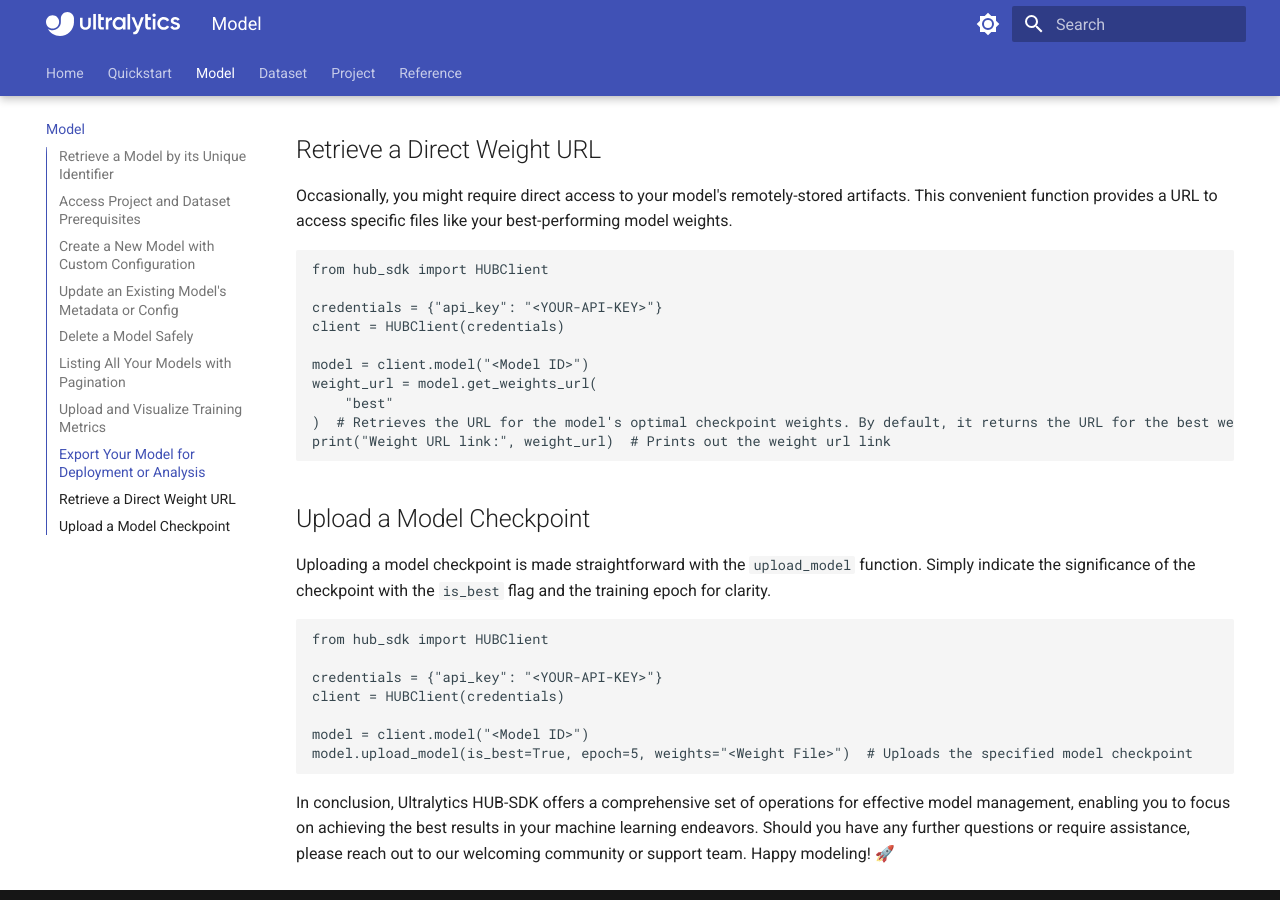
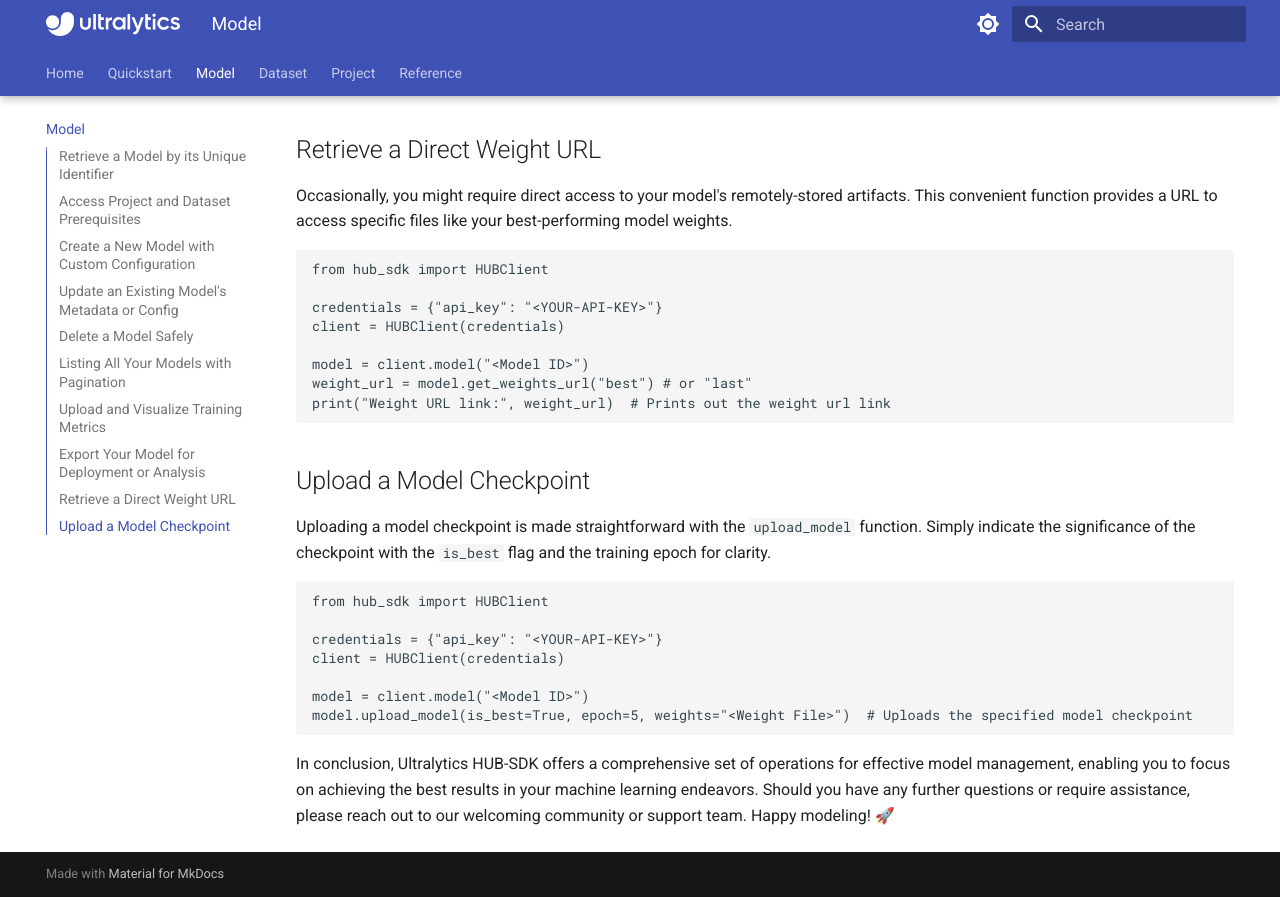
Before and after one commit to ultralytics/hub-sdk, an MkDocs documentation site: the page built from docs/model.md, in a window 1280 px wide and 900 px high, scrolled down 3549 px. Built offline with MkDocs 1.6.1 and Material for MkDocs 9.7.7, drawn with Linux system fonts in a browser that asks for light colours.

Commit message:
Update model.md

````diff
--- a/docs/model.md
+++ b/docs/model.md
@@ -159,9 +159,7 @@
 client = HUBClient(credentials)
 
 model = client.model("<Model ID>")
-weight_url = model.get_weights_url(
-    "best"
-)  # Retrieves the URL for the model's optimal checkpoint weights. By default, it returns the URL for the best weights. To obtain the most recent weights, specify 'last.
+weight_url = model.get_weights_url("best") # or "last"
 print("Weight URL link:", weight_url)  # Prints out the weight url link
 ```
 
````
